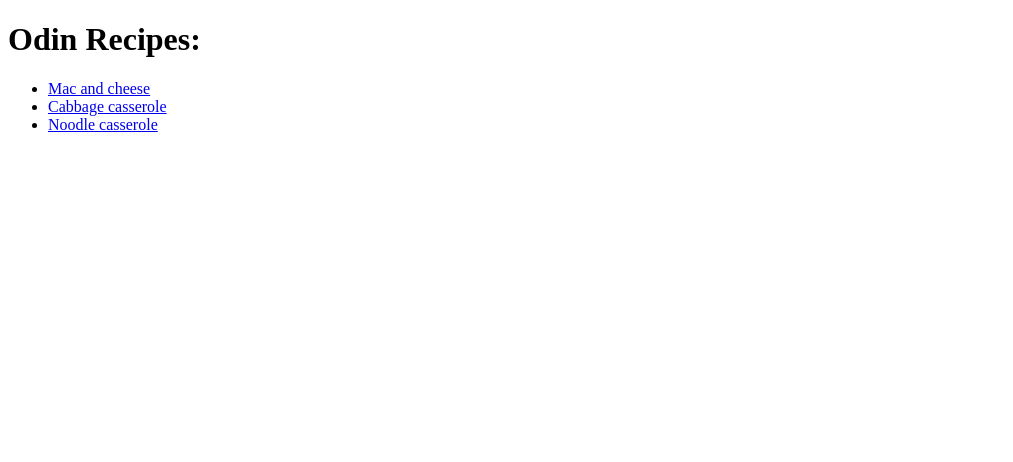
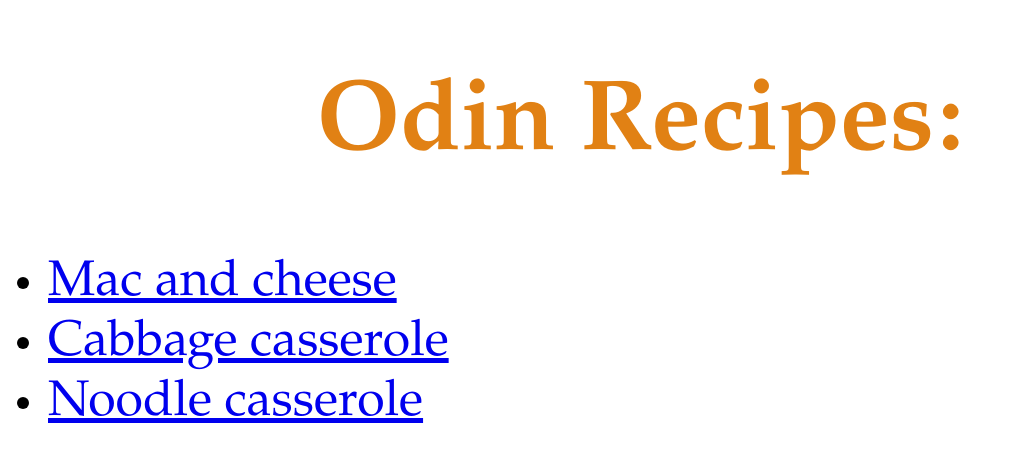
Before and after one commit to katejasinskaja/odin-recipes, a plain HTML site: page index.html in a window 1280 px wide. Shown: the whole page, without its empty margins (0-1013 px from the left). Drawn offline with Linux system fonts and the light colour scheme.

Commit message:
Add styles

```diff
--- a/index.html
+++ b/index.html
@@ -3,13 +3,16 @@
 <head>
     <meta charset="UTF-8">
     <title>Recipes</title>
+    <link rel="stylesheet" href="styles.css">
+
 </head>
 <body>
-    <h1>Odin Recipes:</h1>
-   <ul> <li> <a href="recipes/mac_and_cheese.html">Mac and cheese</a></li>
-   <li><a href="recipes/cabbage_casserole.html">Cabbage casserole</a></li>
-   <li><a href="recipes/noodle_casserole.html">Noodle casserole</a></li>
+    <div>
+    <h1 id="mainhead">Odin Recipes:</h1>
+   <ul> <li class="list"> <a href="recipes/mac_and_cheese.html">Mac and cheese</a></li>
+   <li class="list"><a href="recipes/cabbage_casserole.html">Cabbage casserole</a></li>
+   <li class="list"><a href="recipes/noodle_casserole.html">Noodle casserole</a></li>
 </ul>
-
+</div>
 </body>
 </html>
--- /dev/null
+++ b/recipes/styles.css
@@ -0,0 +1,30 @@
+#mainhead {font-family: Garamond, serif;
+color: rgb(225, 129, 20);
+text-align: center;
+font-size: 100px;
+font-weight:bold;
+
+}
+.list {font-family: Garamond, serif;
+font-size: 50px;
+color:black;
+text-align: left;
+
+}
+
+
+#mainhead.head {font-size: 50px;}
+
+h2 {font-family: Garamond, serif;
+    color: rgb(225, 129, 20);
+    text-align: left;
+    font-size: 30px;
+    font-weight:bold;}
+
+li, p {font-family: Garamond, serif;
+    font-size: 20px;
+    color:black;
+    text-align: left;}
+
+img {width:500px; height:auto;}
+.center {text-align: center;}
--- /dev/null
+++ b/styles.css
@@ -0,0 +1,30 @@
+#mainhead {font-family: Garamond, serif;
+color: rgb(225, 129, 20);
+text-align: center;
+font-size: 100px;
+font-weight:bold;
+
+}
+.list {font-family: Garamond, serif;
+font-size: 50px;
+color:black;
+text-align: left;
+
+}
+
+
+#mainhead.head {font-size: 50px;}
+
+h2 {font-family: Garamond, serif;
+    color: rgb(225, 129, 20);
+    text-align: left;
+    font-size: 30px;
+    font-weight:bold;}
+
+li, p {font-family: Garamond, serif;
+    font-size: 20px;
+    color:black;
+    text-align: left;}
+
+img {width:500px; height:auto;}
+.center {text-align: center;}
```
Also changed, not shown: recipes/cabbage_casserole.html (+3 -2 lines), recipes/mac_and_cheese.html (+3 -2 lines), recipes/noodle_casserole.html (+3 -2 lines).
